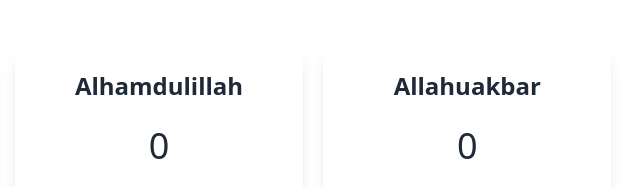
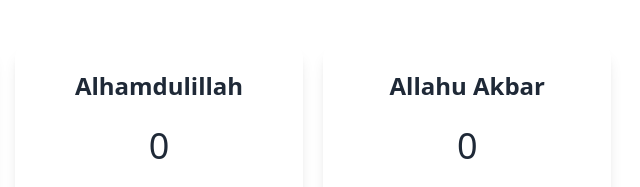
Before and after one commit to Yamin39/Digital-Tasbih, a plain HTML site: page index.html in a window 1280 px wide. Shown: the part 126-313 px from the top of the page, 481-1121 px from the left. Drawn offline with nearby package versions, Linux system fonts and the light colour scheme.

Commit message:
updated Allahu Akbar Title

```diff
--- a/index.html
+++ b/index.html
@@ -30,7 +30,7 @@
           </div>
         </div>
         <div class="text-center p-6 space-y-6 shadow-lg rounded-xl">
-          <h3 class="font-semibold text-2xl">Allahuakbar</h3>
+          <h3 class="font-semibold text-2xl">Allahu Akbar</h3>
           <p id="allahuakbarDisplay" class="text-4xl">0</p>
           <div>
             <button id="allahuakbarIncrement" class="btn bg-green-500 text-white">INCREMENT</button>
```
